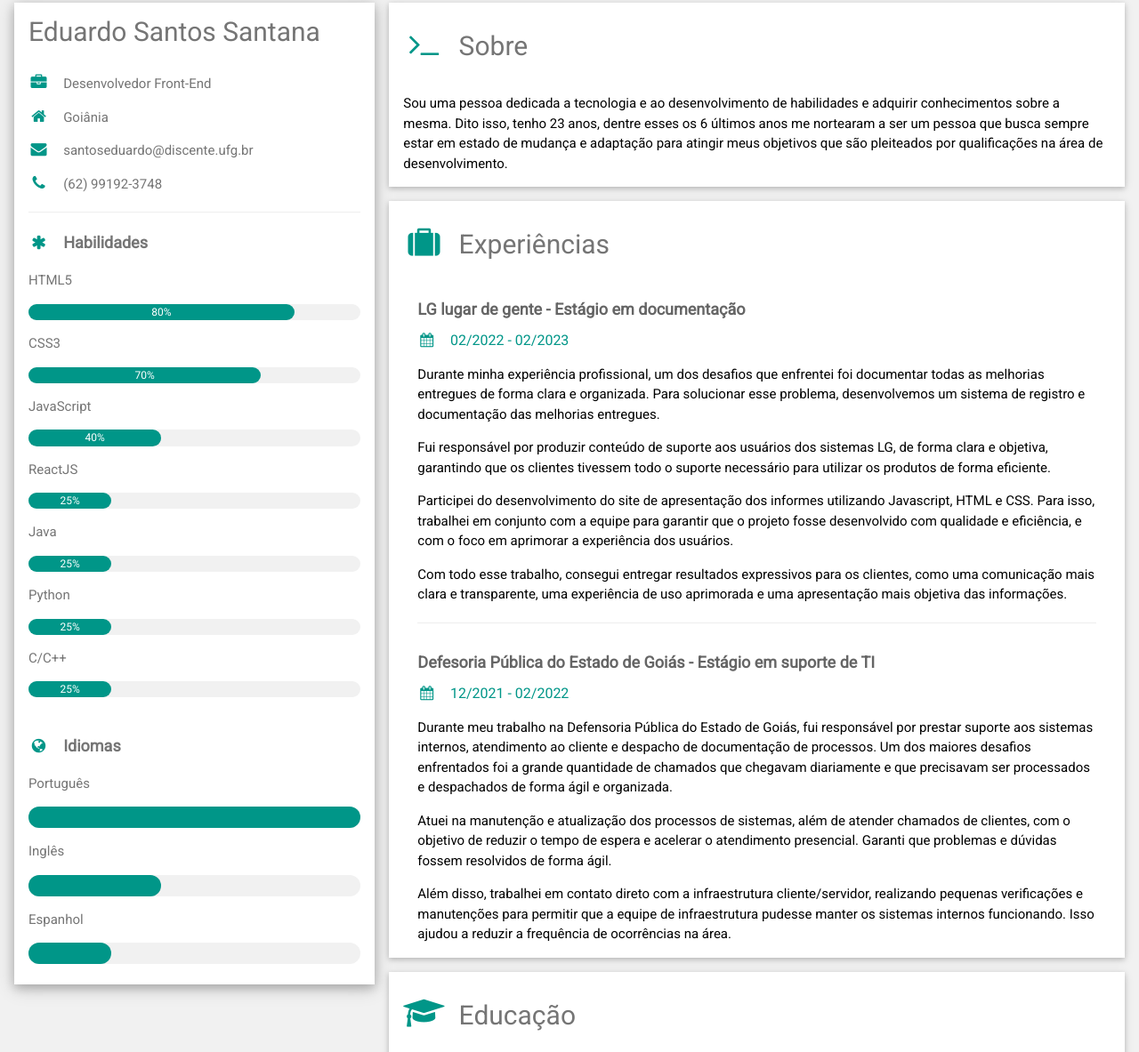
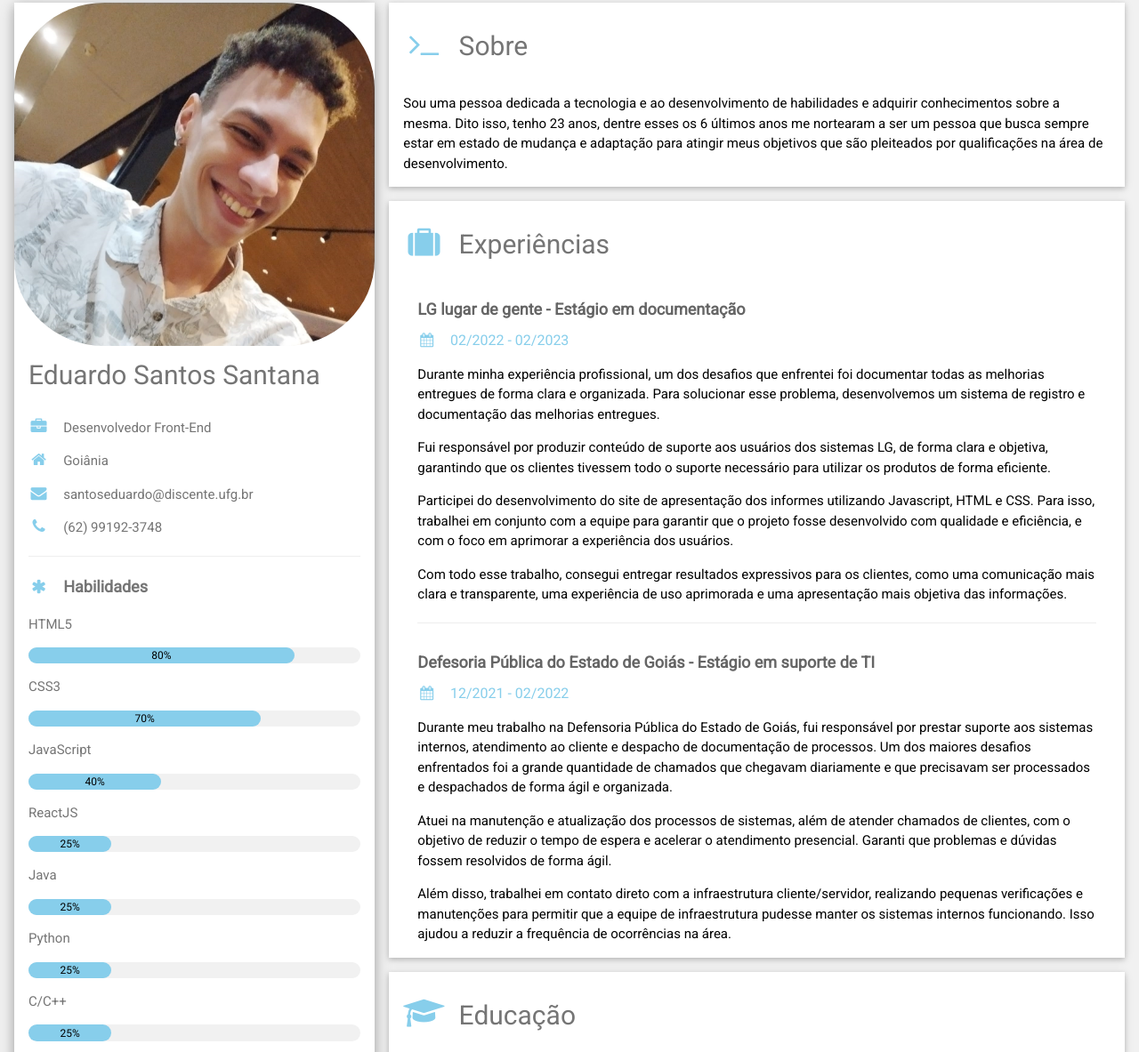
Before and after one commit to EduardoSantoslearning/Curriculum-Vitae-CV-Online, a plain HTML site: page index.html in a window 1280 px wide. Shown: the part 13-1196 px from the top of the page at 89% size. Drawn offline with nearby package versions, Linux system fonts and the light colour scheme.

Commit message:
complementos e foto de perfil

```diff
--- a/index.html
+++ b/index.html
@@ -4,7 +4,7 @@
 <html lang="pt-BR">
 
   <head>
-    <title>NOME_COMPLETO</title>
+    <title>CV Eduardo Santos Santana</title>
 
     <meta http-equiv="Content-Type" content="text/html; charset=UTF-8">
     <meta name="viewport" content="width=device-width, initial-scale=1">
@@ -31,64 +31,64 @@
         <div class="w3-third">
 
           <div class="w3-white w3-text-grey w3-card-4">
-            <!-- @falvojr: This container has been modified to not use a profile picture. -->
+            <div class="photo"><img src="/images/perfilImage.jpeg" alt="" style="width: 100%; border-radius: 25%;" ></div>
             <div class="w3-container">
               <h2>Eduardo Santos Santana</h2>
             </div>
             <div class="w3-container">
-              <p><i class="fa fa-briefcase fa-fw w3-margin-right w3-large w3-text-teal"></i>Desenvolvedor Front-End</p>
-              <p><i class="fa fa-home fa-fw w3-margin-right w3-large w3-text-teal"></i>Goiânia</p>
-              <p><i class="fa fa-envelope fa-fw w3-margin-right w3-large w3-text-teal"></i>santoseduardo@discente.ufg.br</p>
-              <p><i class="fa fa-phone fa-fw w3-margin-right w3-large w3-text-teal"></i>(62) 99192-3748</p>
+              <p><i class="fa fa-briefcase fa-fw w3-margin-right w3-large w3-text-light-blue"></i>Desenvolvedor Front-End</p>
+              <p><i class="fa fa-home fa-fw w3-margin-right w3-large w3-text-light-blue"></i>Goiânia</p>
+              <p><i class="fa fa-envelope fa-fw w3-margin-right w3-large w3-text-light-blue"></i>santoseduardo@discente.ufg.br</p>
+              <p><i class="fa fa-phone fa-fw w3-margin-right w3-large w3-text-light-blue"></i>(62) 99192-3748</p>
               <hr>
 
               <p class="w3-large">
-                <b><i class="fa fa-asterisk fa-fw w3-margin-right w3-text-teal"></i>Habilidades</b>
+                <b><i class="fa fa-asterisk fa-fw w3-margin-right w3-text-light-blue"></i>Habilidades</b>
               </p>
               <p>HTML5</p>
               <div class="w3-light-grey w3-round-xlarge w3-small">
-                <div class="w3-container w3-center w3-round-xlarge w3-teal" style="width:80%">80%</div>
+                <div class="w3-container w3-center w3-round-xlarge w3-light-blue" style="width:80%">80%</div>
               </div>
               <p>CSS3</p>
               <div class="w3-light-grey w3-round-xlarge w3-small">
-                <div class="w3-container w3-center w3-round-xlarge w3-teal" style="width:70%">70%</div>
+                <div class="w3-container w3-center w3-round-xlarge w3-light-blue" style="width:70%">70%</div>
               </div>
               <p>JavaScript</p>
               <div class="w3-light-grey w3-round-xlarge w3-small">
-                <div class="w3-container w3-center w3-round-xlarge w3-teal" style="width:40%">40%</div>
+                <div class="w3-container w3-center w3-round-xlarge w3-light-blue" style="width:40%">40%</div>
               </div>
               <p>ReactJS</p>
               <div class="w3-light-grey w3-round-xlarge w3-small">
-                <div class="w3-container w3-center w3-round-xlarge w3-teal" style="width:25%">25%</div>
+                <div class="w3-container w3-center w3-round-xlarge w3-light-blue" style="width:25%">25%</div>
               </div>
               <p>Java</p>
               <div class="w3-light-grey w3-round-xlarge w3-small">
-                <div class="w3-container w3-center w3-round-xlarge w3-teal" style="width:25%">25%</div>
+                <div class="w3-container w3-center w3-round-xlarge w3-light-blue" style="width:25%">25%</div>
               </div>
               <p>Python</p>
               <div class="w3-light-grey w3-round-xlarge w3-small">
-                <div class="w3-container w3-center w3-round-xlarge w3-teal" style="width:25%">25%</div>
+                <div class="w3-container w3-center w3-round-xlarge w3-light-blue" style="width:25%">25%</div>
               </div>
               <p>C/C++</p>
               <div class="w3-light-grey w3-round-xlarge w3-small">
-                <div class="w3-container w3-center w3-round-xlarge w3-teal" style="width:25%">25%</div>
+                <div class="w3-container w3-center w3-round-xlarge w3-light-blue" style="width:25%">25%</div>
               </div>
               <br>
 
               <p class="w3-large w3-text-theme">
-                <b><i class="fa fa-globe fa-fw w3-margin-right w3-text-teal"></i>Idiomas</b>
+                <b><i class="fa fa-globe fa-fw w3-margin-right w3-text-light-blue"></i>Idiomas</b>
               </p>
               <p>Português</p>
               <div class="w3-light-grey w3-round-xlarge">
-                <div class="w3-round-xlarge w3-teal" style="height:24px;width:100%"></div>
+                <div class="w3-round-xlarge w3-light-blue" style="height:24px;width:100%"></div>
               </div>
               <p>Inglês</p>
               <div class="w3-light-grey w3-round-xlarge">
-                <div class="w3-round-xlarge w3-teal" style="height:24px;width:40%"></div>
+                <div class="w3-round-xlarge w3-light-blue" style="height:24px;width:40%"></div>
               </div>
               <p>Espanhol</p>
               <div class="w3-light-grey w3-round-xlarge">
-                <div class="w3-round-xlarge w3-teal" style="height:24px;width:25%"></div>
+                <div class="w3-round-xlarge w3-light-blue" style="height:24px;width:25%"></div>
               </div>
               <br>
             </div>
@@ -101,17 +101,17 @@
         <div class="w3-twothird">
 
           <div class="w3-container w3-card w3-white w3-margin-bottom">
-            <h2 class="w3-text-grey w3-padding-16"><i class="fa fa-terminal fa-fw w3-margin-right w3-xxlarge w3-text-teal"></i>Sobre</h2>
+            <h2 class="w3-text-grey w3-padding-16"><i class="fa fa-terminal fa-fw w3-margin-right w3-xxlarge w3-text-light-blue"></i>Sobre</h2>
             <p>Sou uma pessoa dedicada a tecnologia e ao desenvolvimento de habilidades e adquirir conhecimentos sobre a mesma. Dito isso, tenho 23 anos, dentre esses os 6 últimos anos me nortearam a ser um pessoa que busca sempre estar em estado de mudança e adaptação para atingir meus objetivos que são pleiteados por qualificações na área de desenvolvimento.</p>
           </div>
 
           <div class="w3-container w3-card w3-white w3-margin-bottom">
             <h2 class="w3-text-grey w3-padding-16">
-              <i class="fa fa-suitcase fa-fw w3-margin-right w3-xxlarge w3-text-teal"></i>Experiências
+              <i class="fa fa-suitcase fa-fw w3-margin-right w3-xxlarge w3-text-light-blue"></i>Experiências
             </h2>
             <div class="w3-container">
               <h5 class="w3-opacity"><b>LG lugar de gente - Estágio em documentação</b></h5>
-              <h6 class="w3-text-teal"><i class="fa fa-calendar fa-fw w3-margin-right"></i>02/2022 - 02/2023</h6>
+              <h6 class="w3-text-light-blue"><i class="fa fa-calendar fa-fw w3-margin-right"></i>02/2022 - 02/2023</h6>
               <p>Durante minha experiência profissional, um dos desafios que enfrentei foi documentar todas as melhorias entregues de forma clara e organizada. Para solucionar esse problema, desenvolvemos um sistema de registro e documentação das melhorias entregues.</p>
               <p>Fui responsável por produzir conteúdo de suporte aos usuários dos sistemas LG, de forma clara e objetiva, garantindo que os clientes tivessem todo o suporte necessário para utilizar os produtos de forma eficiente.</p>
               <p>Participei do desenvolvimento do site de apresentação dos informes utilizando Javascript, HTML e CSS. Para isso, trabalhei em conjunto com a equipe para garantir que o projeto fosse desenvolvido com qualidade e eficiência, e com o foco em aprimorar a experiência dos usuários.</p>
@@ -120,7 +120,7 @@
             </div>
             <div class="w3-container">
               <h5 class="w3-opacity"><b>Defesoria Pública do Estado de Goiás - Estágio em suporte de TI</b></h5>
-              <h6 class="w3-text-teal"><i class="fa fa-calendar fa-fw w3-margin-right"></i>12/2021 - 02/2022</h6>
+              <h6 class="w3-text-light-blue"><i class="fa fa-calendar fa-fw w3-margin-right"></i>12/2021 - 02/2022</h6>
               <p>Durante meu trabalho na Defensoria Pública do Estado de Goiás, fui responsável por prestar suporte aos sistemas internos, atendimento ao cliente e despacho de documentação de processos. Um dos maiores desafios enfrentados foi a grande quantidade de chamados que chegavam diariamente e que precisavam ser processados e despachados de forma ágil e organizada.</p>
               <p>Atuei na manutenção e atualização dos processos de sistemas, além de atender chamados de clientes, com o objetivo de reduzir o tempo de espera e acelerar o atendimento presencial. Garanti que problemas e dúvidas fossem resolvidos de forma ágil.</p>
               <p>Além disso, trabalhei em contato direto com a infraestrutura cliente/servidor, realizando pequenas verificações e manutenções para permitir que a equipe de infraestrutura pudesse manter os sistemas internos funcionando. Isso ajudou a reduzir a frequência de ocorrências na área.</p>
@@ -129,11 +129,11 @@
 
           <div class="w3-container w3-card w3-white">
             <h2 class="w3-text-grey w3-padding-16">
-              <i class="fa fa-graduation-cap fa-fw w3-margin-right w3-xxlarge w3-text-teal"></i>Educação
+              <i class="fa fa-graduation-cap fa-fw w3-margin-right w3-xxlarge w3-text-light-blue"></i>Educação
             </h2>
             <div class="w3-container">
               <h5 class="w3-opacity"><b>Universidade Federal de Goiás</b></h5>
-              <h6 class="w3-text-teal"><i class="fa fa-calendar fa-fw w3-margin-right"></i>01/2022 - <span class="w3-tag w3-teal w3-round">Atual</span></h6>
+              <h6 class="w3-text-light-blue"><i class="fa fa-calendar fa-fw w3-margin-right"></i>01/2022 - <span class="w3-tag w3-light-blue w3-round">Atual</span></h6>
               <p>
                 Bacharelado em Sistemas de Informação.
               </p>
@@ -141,7 +141,7 @@
             </div>
             <div class="w3-container">
               <h5 class="w3-opacity"><b>TODO</b></h5>
-              <h6 class="w3-text-teal"><i class="fa fa-calendar fa-fw w3-margin-right"></i>INICIO - FIM</h6>
+              <h6 class="w3-text-light-blue"><i class="fa fa-calendar fa-fw w3-margin-right"></i>INICIO - FIM</h6>
               <p>Plataforma de educação aberta em TI, com mais 1 milhão de usuários. A DIO possui parcerias com algumas das empresas mais inovadoras do mundo, proporcionando experiências de ensino imersivas e com foco em empregabilidade. Nesse contexto, seguem meus principais certificados:</p>
               <ul>
                 <li><a href="https://www.dio.me/certificate/2DA98457/share" target="_blank">Criação de websites com HTML5 e CSS3</a></li>
@@ -154,10 +154,10 @@
 
           <div class="w3-container w3-card w3-white w3-margin-bottom">
             <h2 class="w3-text-grey w3-padding-16">
-              <i class="fa fa-git fa-fw w3-margin-right w3-xxlarge w3-text-teal"></i>Projetos
+              <i class="fa fa-git fa-fw w3-margin-right w3-xxlarge w3-text-light-blue"></i>Projetos
             </h2>
             <div class="w3-container">
-              <h6 class="w3-text-teal">
+              <h6 class="w3-text-light-blue">
                 <i class="fa fa-github fa-fw w3-margin-right"></i>
                 <a href="https://github.com/EduardoSantoslearning" target="_blank">EduardoSantoslearning</a>
               </h6>
@@ -174,13 +174,9 @@
       <!-- End Page Container -->
     </div>
 
-    <footer class="w3-container w3-teal w3-center w3-margin-top">
+    <footer class="w3-container w3-light-blue w3-center w3-margin-top">
       <p>Minhas Redes Sociais</p>
-      <a href="LINK_GITHUB" target="_blank"><i class="fa fa-github w3-hover-opacity"></i></a>
-      <a href="LINK_LINKEDIN" target="_blank"><i class="fa fa-linkedin w3-hover-opacity"></i></a>
-      <a href="LINK_FACEBOOK" target="_blank"><i class="fa fa-facebook-official w3-hover-opacity"></i></a>
-      <a href="LINK_INSTAGRAM" target="_blank"><i class="fa fa-instagram w3-hover-opacity"></i></a>
-      <a href="LINK_TWITTER" target="_blank"><i class="fa fa-twitter w3-hover-opacity"></i></a>
+      <a href="https://www.linkedin.com/in/eduardosantossantana/" target="_blank"><i class="fa fa-linkedin w3-hover-opacity"></i></a>
       <p>Powered by <a href="https://www.w3schools.com/w3css/default.asp" target="_blank">w3.css</a></p>
     </footer>
 
```
Also changed, not shown: images/perfilImage.jpeg (added).
